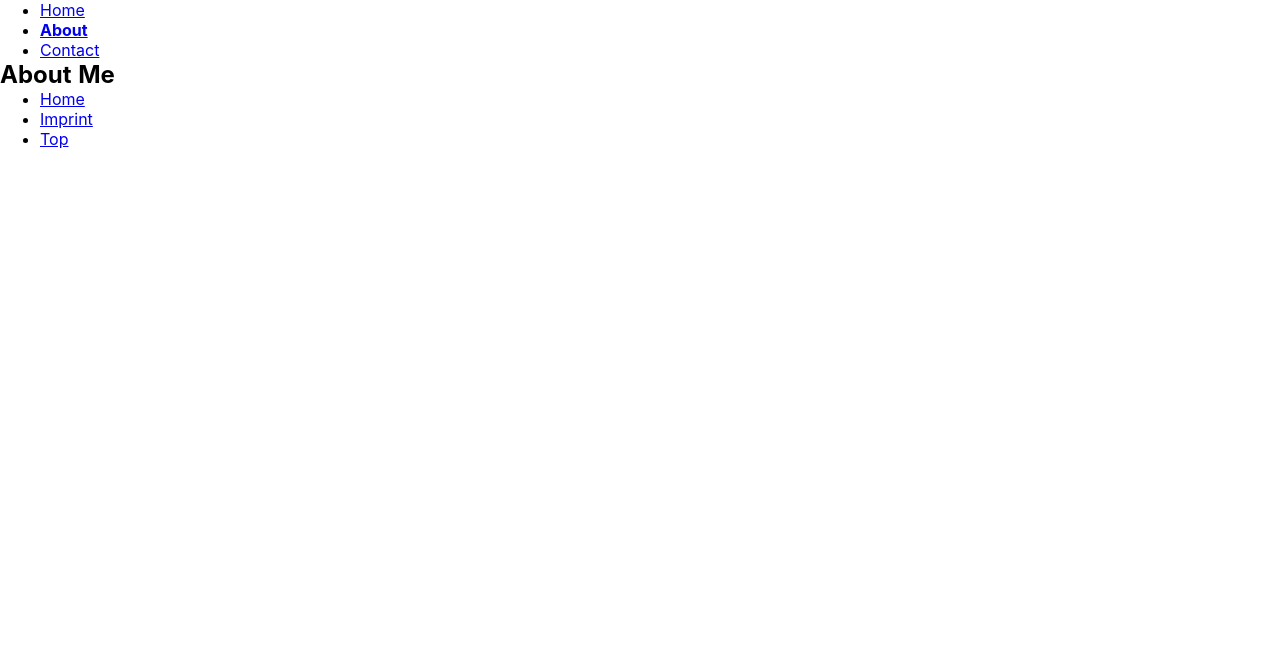
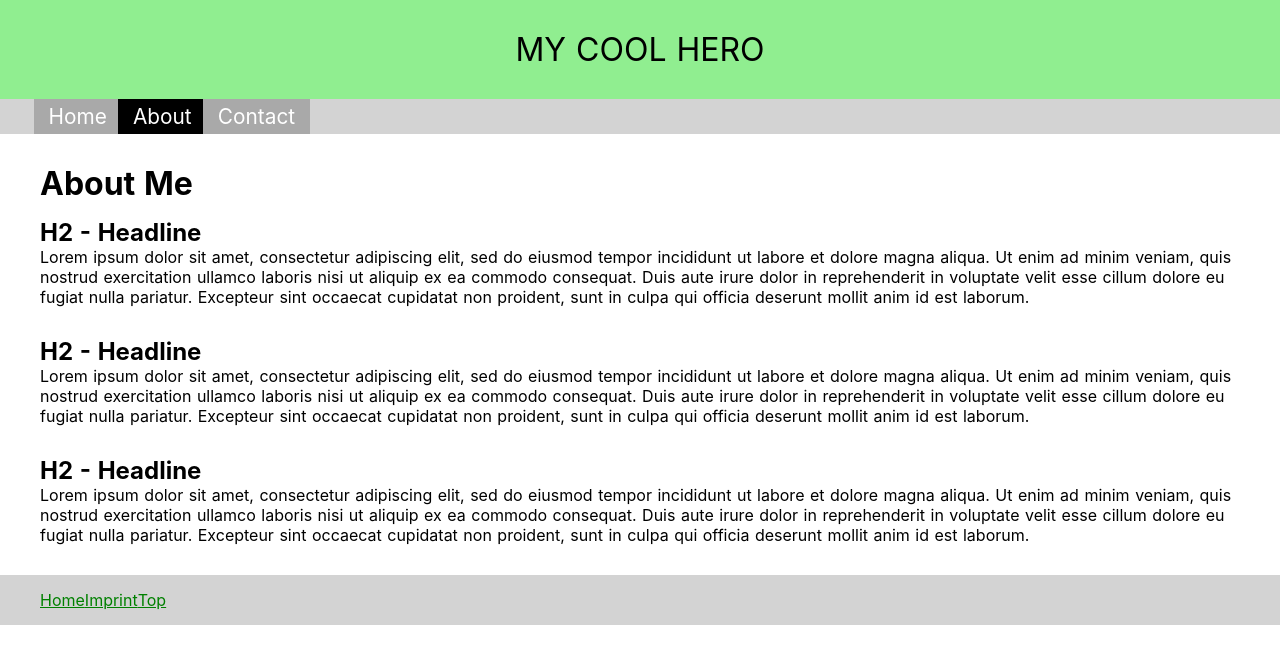
Before and after one commit to RustyBerlin/vue-prj, a Nuxt app: page /about in a window 1280 px wide. Shown: the top 664 px of the page. Built offline with nearby package versions, Linux system fonts and the light colour scheme.

Commit message:
added simple style

```diff
--- a/components/Footer.vue
+++ b/components/Footer.vue
@@ -1,6 +1,6 @@
 <template>
   <footer>
-      <ul>
+    <ul class="module">
       <li>
         <router-link to="/">Home</router-link>
       </li>
@@ -15,4 +15,11 @@
 </template>
 
 <style>
+  footer ul {
+    padding: 0;
+  }
+
+  footer li {
+    display: inline-block;
+  }
 </style>
--- /dev/null
+++ b/components/Header.vue
@@ -0,0 +1,25 @@
+<template>
+  <header id="top">
+    <Hero/>
+    <Navigation/>
+  </header>
+</template>
+
+<script>
+  import Hero from '~/components/Hero.vue'
+  import Navigation from '~/components/Navigation.vue'
+
+  export default {
+    components: {
+      Hero,
+      Navigation
+
+    }
+  }
+</script>
+
+<style>
+  header {
+    margin-bottom: 15px;
+  }
+</style>
--- /dev/null
+++ b/components/Hero.vue
@@ -0,0 +1,15 @@
+<template>
+    <div class="hero">
+      My cool Hero
+    </div>
+</template>
+
+<style>
+  .hero {
+    background: lightgreen;
+    padding: 30px 15px;
+    text-align: center;
+    font-size: 200%;
+    text-transform: uppercase;
+  }
+</style>
--- a/components/Navigation.vue
+++ b/components/Navigation.vue
@@ -1,6 +1,6 @@
 <template>
   <nav>
-      <ul>
+    <ul class="module">
         <li v-bind:class="classObject('/')">
             <router-link to="/">Home</router-link>
         </li>
@@ -11,7 +11,6 @@
             <router-link to="/contact">Contact</router-link>
         </li>
       </ul>
-
   </nav>
 </template>
 
@@ -22,6 +21,7 @@ export default {
           return this.$route.path
       },
   },
+
   methods: {
       classObject (slug) {
           return slug == this.$route.path ? 'active' : ''
@@ -31,8 +31,39 @@ export default {
 </script>
 
 <style>
-    .active {
-        font-weight: bold;
+  nav {
+    background: lightgray;
+    padding-right: 15px;
   }
 
+  nav ul {
+    padding: 0;
+  }
+
+  nav .active a {
+    background: black;
+  }
+
+  nav li {
+    display: inline-block;
+  }
+
+  nav a {
+    text-decoration: none;
+    color: white;
+    font-size: 130%;
+    padding: 5px 15px;
+    background: darkgrey;
+    display: inline-block;
+    margin-right: -1em;
+    margin-left: 17px;
+  }
+
+  nav li:first-child a {
+    margin-left: 1px;
+  }
+
+  nav a:hover {
+    background: black;
+  }
 </style>
--- a/layouts/default.vue
+++ b/layouts/default.vue
@@ -21,32 +21,37 @@ html {
   margin: 0;
 }
 
-.button--green {
-  display: inline-block;
-  border-radius: 4px;
-  border: 1px solid #3b8070;
-  color: #3b8070;
-  text-decoration: none;
-  padding: 10px 30px;
+a {
+  color: green;
 }
 
-.button--green:hover {
-  color: #fff;
-  background-color: #3b8070;
+header, footer, main {
+  text-align:center;
 }
 
-.button--grey {
-  display: inline-block;
-  border-radius: 4px;
-  border: 1px solid #35495e;
-  color: #35495e;
-  text-decoration: none;
-  padding: 10px 30px;
-  margin-left: 15px;
+footer, main {
+  padding: 15px;
 }
 
-.button--grey:hover {
-  color: #fff;
-  background-color: #35495e;
+footer {
+  background: lightgrey;
+}
+
+h1 {
+  padding-bottom: 15px;
+}
+
+main section {
+  padding-bottom: 30px;
+}
+
+main section:last-child {
+  padding-bottom: 15px;
+}
+
+.module {
+  text-align: left;
+  max-width: 1200px;
+  margin: auto;
 }
 </style>
--- a/pages/about.vue
+++ b/pages/about.vue
@@ -1,29 +1,47 @@
 <template>
+  <div>
+    <Header/>
+    <main>
+      <div class="module">
+        <Headline headline='About Me' />
         <section>
-      <Navigation/>
-      <Headline headline='About Me' />
+          <h2>H2 - Headline</h2>
+          <p>
+            Lorem ipsum dolor sit amet, consectetur adipiscing elit, sed do eiusmod tempor incididunt ut labore et dolore magna aliqua. Ut enim ad minim veniam, quis nostrud exercitation ullamco laboris nisi ut aliquip ex ea commodo consequat. Duis aute irure dolor in reprehenderit in voluptate velit esse cillum dolore eu fugiat nulla pariatur. Excepteur sint occaecat cupidatat non proident, sunt in culpa qui officia deserunt mollit anim id est laborum.
+          </p>
+        </section>
+        <section>
+          <h2>H2 - Headline</h2>
+          <p>
+            Lorem ipsum dolor sit amet, consectetur adipiscing elit, sed do eiusmod tempor incididunt ut labore et dolore magna aliqua. Ut enim ad minim veniam, quis nostrud exercitation ullamco laboris nisi ut aliquip ex ea commodo consequat. Duis aute irure dolor in reprehenderit in voluptate velit esse cillum dolore eu fugiat nulla pariatur. Excepteur sint occaecat cupidatat non proident, sunt in culpa qui officia deserunt mollit anim id est laborum.
+          </p>
+        </section>
+        <section>
+          <h2>H2 - Headline</h2>
+          <p>
+            Lorem ipsum dolor sit amet, consectetur adipiscing elit, sed do eiusmod tempor incididunt ut labore et dolore magna aliqua. Ut enim ad minim veniam, quis nostrud exercitation ullamco laboris nisi ut aliquip ex ea commodo consequat. Duis aute irure dolor in reprehenderit in voluptate velit esse cillum dolore eu fugiat nulla pariatur. Excepteur sint occaecat cupidatat non proident, sunt in culpa qui officia deserunt mollit anim id est laborum.
+          </p>
+        </section>
+      </div>
+    </main>
     <Footer/>
-    </section>
+  </div>
 </template>
 
 <script>
-import Navigation from '~/components/Navigation.vue'
+  import Header from '~/components/Header.vue'
   import Headline from '~/components/Headline.vue'
   import Footer from '~/components/Footer.vue'
 
   export default {
     components: {
-    Navigation,
+      Header,
       Headline,
       Footer
 
     }
   }
 
-
-
+  import Vue from 'vue'
+  import VueRouter from 'vue-router'
 </script>
-
-<style>
-
-</style>
--- a/pages/contact.vue
+++ b/pages/contact.vue
@@ -1,27 +1,47 @@
 <template>
+  <div>
+    <Header/>
+    <main>
+      <div class="module">
+        <Headline headline='Contact Me' />
         <section>
-      <Navigation/>
-      <Headline headline='Contact Me' />
+          <h2>H2 - Headline</h2>
+          <p>
+            Lorem ipsum dolor sit amet, consectetur adipiscing elit, sed do eiusmod tempor incididunt ut labore et dolore magna aliqua. Ut enim ad minim veniam, quis nostrud exercitation ullamco laboris nisi ut aliquip ex ea commodo consequat. Duis aute irure dolor in reprehenderit in voluptate velit esse cillum dolore eu fugiat nulla pariatur. Excepteur sint occaecat cupidatat non proident, sunt in culpa qui officia deserunt mollit anim id est laborum.
+          </p>
+        </section>
+        <section>
+          <h2>H2 - Headline</h2>
+          <p>
+            Lorem ipsum dolor sit amet, consectetur adipiscing elit, sed do eiusmod tempor incididunt ut labore et dolore magna aliqua. Ut enim ad minim veniam, quis nostrud exercitation ullamco laboris nisi ut aliquip ex ea commodo consequat. Duis aute irure dolor in reprehenderit in voluptate velit esse cillum dolore eu fugiat nulla pariatur. Excepteur sint occaecat cupidatat non proident, sunt in culpa qui officia deserunt mollit anim id est laborum.
+          </p>
+        </section>
+        <section>
+          <h2>H2 - Headline</h2>
+          <p>
+            Lorem ipsum dolor sit amet, consectetur adipiscing elit, sed do eiusmod tempor incididunt ut labore et dolore magna aliqua. Ut enim ad minim veniam, quis nostrud exercitation ullamco laboris nisi ut aliquip ex ea commodo consequat. Duis aute irure dolor in reprehenderit in voluptate velit esse cillum dolore eu fugiat nulla pariatur. Excepteur sint occaecat cupidatat non proident, sunt in culpa qui officia deserunt mollit anim id est laborum.
+          </p>
+        </section>
+      </div>
+    </main>
     <Footer/>
-    </section>
+  </div>
 </template>
 
 <script>
-import Navigation from '~/components/Navigation.vue'
+  import Header from '~/components/Header.vue'
   import Headline from '~/components/Headline.vue'
   import Footer from '~/components/Footer.vue'
 
   export default {
     components: {
-    Navigation,
+      Header,
       Headline,
       Footer
 
     }
   }
 
+  import Vue from 'vue'
+  import VueRouter from 'vue-router'
 </script>
-
-<style>
-
-</style>
--- a/pages/imprint.vue
+++ b/pages/imprint.vue
@@ -1,29 +1,47 @@
 <template>
+  <div>
+    <Header/>
+    <main>
+      <div class="module">
+        <Headline headline='Imprint' />
         <section>
-      <Navigation/>
-      <Headline headline='Imprint' />
+          <h2>H2 - Headline</h2>
+          <p>
+            Lorem ipsum dolor sit amet, consectetur adipiscing elit, sed do eiusmod tempor incididunt ut labore et dolore magna aliqua. Ut enim ad minim veniam, quis nostrud exercitation ullamco laboris nisi ut aliquip ex ea commodo consequat. Duis aute irure dolor in reprehenderit in voluptate velit esse cillum dolore eu fugiat nulla pariatur. Excepteur sint occaecat cupidatat non proident, sunt in culpa qui officia deserunt mollit anim id est laborum.
+          </p>
+        </section>
+        <section>
+          <h2>H2 - Headline</h2>
+          <p>
+            Lorem ipsum dolor sit amet, consectetur adipiscing elit, sed do eiusmod tempor incididunt ut labore et dolore magna aliqua. Ut enim ad minim veniam, quis nostrud exercitation ullamco laboris nisi ut aliquip ex ea commodo consequat. Duis aute irure dolor in reprehenderit in voluptate velit esse cillum dolore eu fugiat nulla pariatur. Excepteur sint occaecat cupidatat non proident, sunt in culpa qui officia deserunt mollit anim id est laborum.
+          </p>
+        </section>
+        <section>
+          <h2>H2 - Headline</h2>
+          <p>
+            Lorem ipsum dolor sit amet, consectetur adipiscing elit, sed do eiusmod tempor incididunt ut labore et dolore magna aliqua. Ut enim ad minim veniam, quis nostrud exercitation ullamco laboris nisi ut aliquip ex ea commodo consequat. Duis aute irure dolor in reprehenderit in voluptate velit esse cillum dolore eu fugiat nulla pariatur. Excepteur sint occaecat cupidatat non proident, sunt in culpa qui officia deserunt mollit anim id est laborum.
+          </p>
+        </section>
+      </div>
+    </main>
     <Footer/>
-    </section>
+  </div>
 </template>
 
 <script>
-import Navigation from '~/components/Navigation.vue'
+  import Header from '~/components/Header.vue'
   import Headline from '~/components/Headline.vue'
   import Footer from '~/components/Footer.vue'
 
   export default {
     components: {
-    Navigation,
+      Header,
       Headline,
       Footer
 
     }
   }
 
-
-
+  import Vue from 'vue'
+  import VueRouter from 'vue-router'
 </script>
-
-<style>
-
-</style>
--- a/pages/index.vue
+++ b/pages/index.vue
@@ -1,6 +1,8 @@
 <template>
-    <section>
-      <Navigation/>
+  <div>
+    <Header/>
+    <main>
+      <div class="module">
         <Headline headline='Welcome to my Website' />
         <section>
           <h2>H2 - Headline</h2>
@@ -20,37 +22,26 @@
             Lorem ipsum dolor sit amet, consectetur adipiscing elit, sed do eiusmod tempor incididunt ut labore et dolore magna aliqua. Ut enim ad minim veniam, quis nostrud exercitation ullamco laboris nisi ut aliquip ex ea commodo consequat. Duis aute irure dolor in reprehenderit in voluptate velit esse cillum dolore eu fugiat nulla pariatur. Excepteur sint occaecat cupidatat non proident, sunt in culpa qui officia deserunt mollit anim id est laborum.
           </p>
         </section>
+      </div>
+    </main>
     <Footer/>
-
-    </section>
-
+  </div>
 </template>
 
 <script>
-import Navigation from '~/components/Navigation.vue'
+  import Header from '~/components/Header.vue'
   import Headline from '~/components/Headline.vue'
   import Footer from '~/components/Footer.vue'
 
-
   export default {
     components: {
-    Navigation,
+      Header,
       Headline,
       Footer
 
     }
   }
 
-
   import Vue from 'vue'
   import VueRouter from 'vue-router'
-
-
-
-
-
 </script>
-
-<style>
-
-</style>
```
Also changed, not shown: components/Headline.vue (+4 -8 lines). Lines whose indentation alone changed are shown as unchanged.
